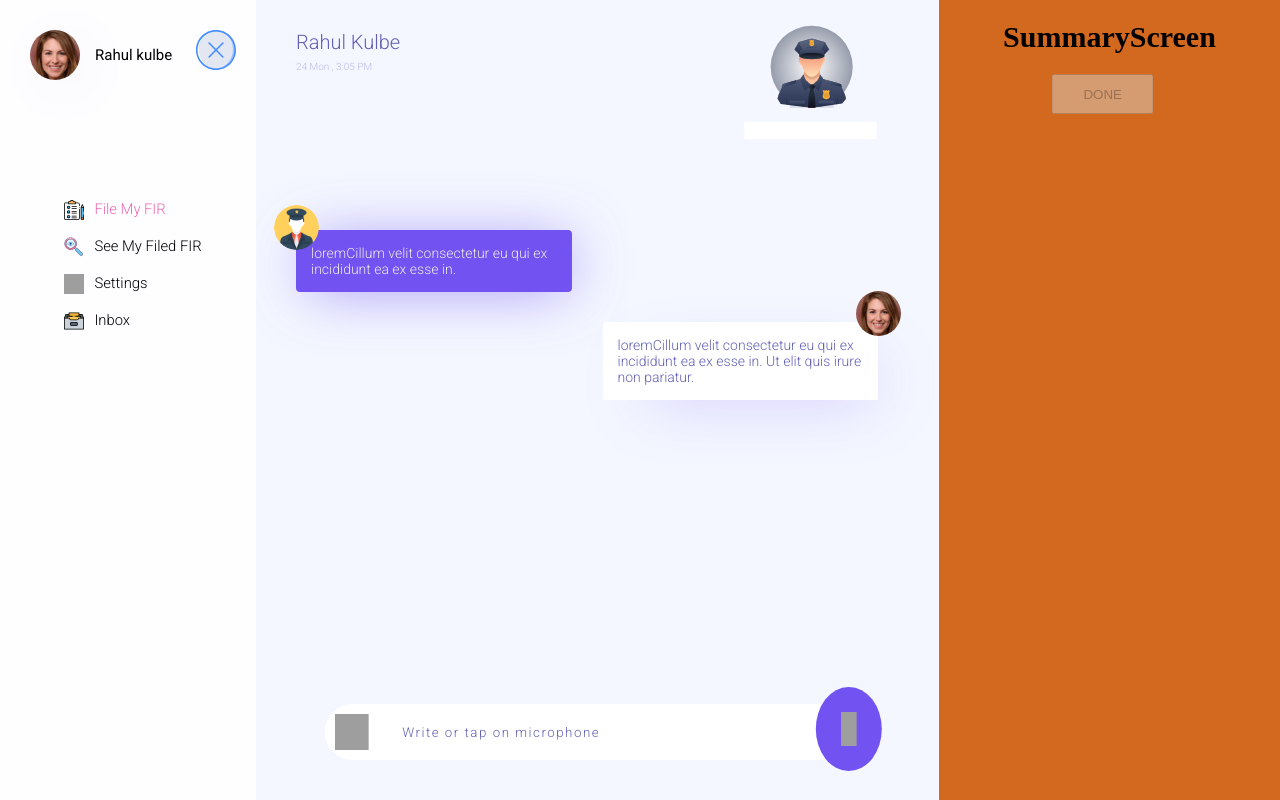
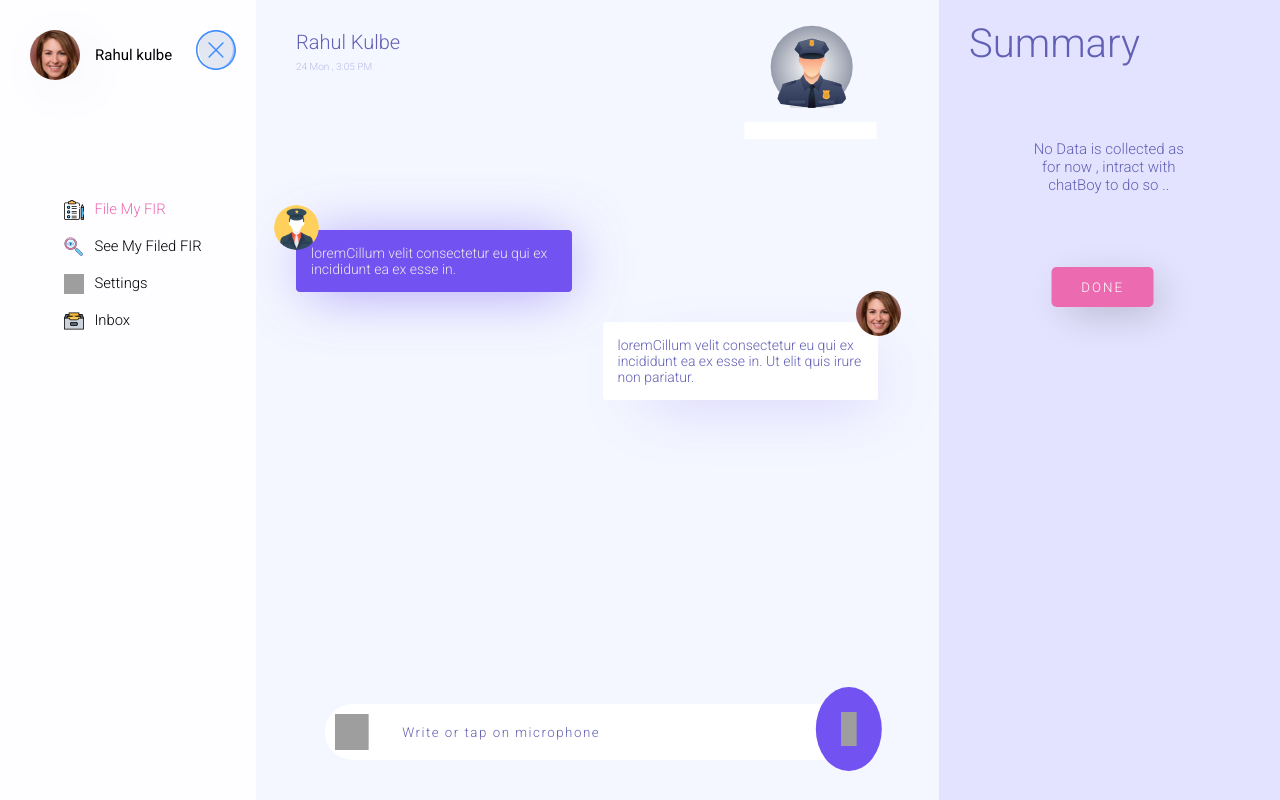
Before and after one commit to RishabhVerma098/policeuser, a React (Create React App) app: page /app in a window 1280 px wide. Built offline with nearby package versions, Linux system fonts and the light colour scheme; grey boxes are pictures that could not be loaded.

Commit message:
summary page donedesign 1

```diff
--- a/src/components/main/summary/summary-index.js
+++ b/src/components/main/summary/summary-index.js
@@ -2,21 +2,29 @@ import React from "react";
 import { Link } from "react-router-dom";
 import "./summary-index.scss";
 import { connect } from "react-redux";
+import SimpleBar from "simplebar-react";
+import "simplebar/dist/simplebar.min.css";
 function Summary(props) {
   console.log(props.data);
   return (
     <div className="summary">
-      <h3>SummaryScreen</h3>
-      <div className="data">
-        {props.data
-          ? props.data.map(i => (
+      <h3>Summary</h3>
+      <SimpleBar className="data">
+        {props.data ? (
+          props.data.map(i => (
             <div className="card" key={i.title}>
               <h5>{i.title}</h5>
               <p>{i.description}</p>
             </div>
           ))
-          : null}
+        ) : (
+          <div className="no-data">
+            <p>
+              No Data is collected as for now , intract with chatBoy to do so ..
+            </p>
           </div>
+        )}
+      </SimpleBar>
       {props.data ? (
         <Link to="/app/steps">
           <button className="DONE">DONE</button>
--- a/src/components/main/summary/summary-index.scss
+++ b/src/components/main/summary/summary-index.scss
@@ -1,12 +1,18 @@
+@import "../../globals/global";
 .summary {
   flex: 1;
-  background-color: #d2691e;
+  background-color: $purpleColor;
   display: flex;
   flex-direction: column;
   align-content: center;
+
   h3 {
-    align-self: center;
     margin-top: 2rem;
+    margin-left: 3rem;
+    font-family: "Roboto", sans-serif;
+    font-size: 4rem;
+    font-weight: 100;
+    color: $blueTextColor;
   }
   .data {
     align-self: center;
@@ -15,18 +21,44 @@
     margin-top: 2rem;
     display: flex;
     flex-direction: column;
+    overflow-y: auto;
 
-    overflow-y: auto;
+    justify-content: center;
     .card {
       margin-top: 1.5rem;
       border-radius: 5px;
-      background-color: cadetblue;
+      background-color: white;
       display: flex;
       flex-direction: column;
       padding: 1.5rem;
-      -webkit-box-shadow: 10px 10px 53px -18px rgba(0, 0, 0, 0.62);
-      -moz-box-shadow: 10px 10px 53px -18px rgba(0, 0, 0, 0.62);
-      box-shadow: 10px 10px 53px -18px rgba(0, 0, 0, 0.62);
+
+      h5,
+      p {
+        color: $blueTextColor;
+        font-family: "Roboto", sans-serif;
+      }
+      h5 {
+        font-weight: 400;
+      }
+      p {
+        font-weight: 100;
+        padding-top: 1rem;
+      }
+    }
+    .no-data {
+      width: 80%;
+      height: 20vh;
+      display: flex;
+      text-align: center;
+      padding: 4rem;
+      margin-left: 3rem;
+      p {
+        align-self: center;
+        font-size: 1.5rem;
+        font-family: "Roboto", sans-serif;
+        font-weight: 100;
+        color: $blueTextColor;
+      }
     }
   }
 
@@ -34,6 +66,17 @@
     width: 30%;
     height: 40px;
     transform: translateX(110%);
+    margin-top: 2rem;
+    background-color: $pinkColor;
+    border: none;
+    border-radius: 5px;
+    color: white;
+    font-family: "Roboto", sans-serif;
+    font-weight: 200;
+    letter-spacing: 0.2rem;
+    -webkit-box-shadow: 10px 10px 38px -6px rgba(0, 0, 0, 0.24);
+    -moz-box-shadow: 10px 10px 38px -6px rgba(0, 0, 0, 0.24);
+    box-shadow: 10px 10px 38px -6px rgba(0, 0, 0, 0.24);
   }
 }
 
```
Lines whose indentation alone changed are shown as unchanged.
